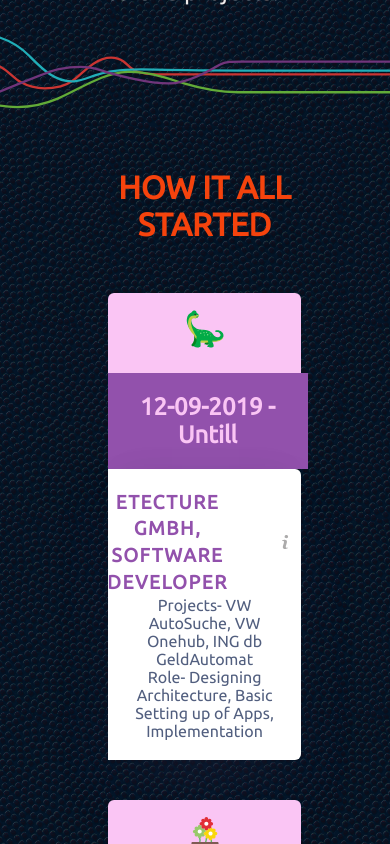
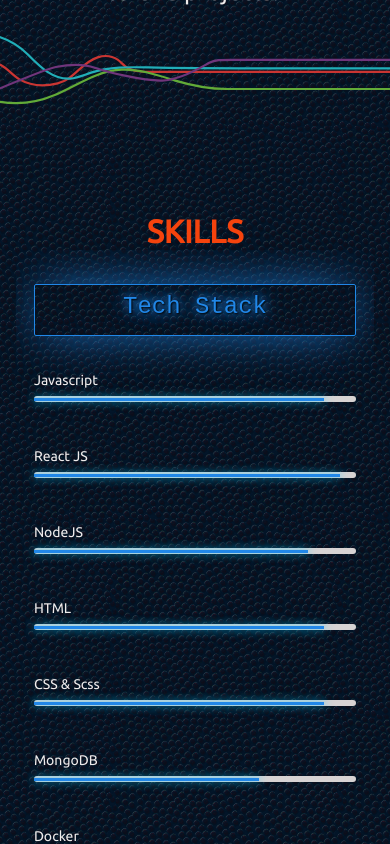
Before and after one commit to avaniklsjoshi/mama-repo, a React (Create React App) app in the folder apps/frontend-joshi/: page / in a window 390 px wide. Shown: the part 560-1404 px from the top of the page. Built offline with nearby package versions, Linux system fonts and the light colour scheme.

Commit message:
frontend-joshi: mobile view adjusted goals, current work, portfolio card and skills section

```diff
--- a/apps/frontend-joshi/src/Components/Views/LandingPage/currentWork.scss
+++ b/apps/frontend-joshi/src/Components/Views/LandingPage/currentWork.scss
@@ -1,6 +1,6 @@
 @import "../../../CommonStyles/variables.scss";
 
 .current-work{
-    margin: 40px;
+    margin: 40px 0;
     font-size: $appFontSize1XLarge;
 }
--- a/apps/frontend-joshi/src/Components/Views/LandingPage/goals.scss
+++ b/apps/frontend-joshi/src/Components/Views/LandingPage/goals.scss
@@ -3,7 +3,7 @@
 
 .goals-container{
     font-size: $appFontSize1XLarge;
-    margin: $spacing4d;
+    margin: $spacing4d 0;
     .goals-title{
         margin: $spacing4d;
         font-size: $appSubTitleFontSize;
--- a/apps/frontend-joshi/src/Components/Views/LandingPage/index.tsx
+++ b/apps/frontend-joshi/src/Components/Views/LandingPage/index.tsx
@@ -18,7 +18,7 @@ export default function LandingPage() {
     <>
       <Introduction />
       <DividingLine />
-      <Timeline />
+      {/*<Timeline />*/}
       <Skills />
       <Goals />
       <CurrentWork />
--- a/apps/frontend-joshi/src/Components/Views/LandingPage/portfolioCard.scss
+++ b/apps/frontend-joshi/src/Components/Views/LandingPage/portfolioCard.scss
@@ -4,7 +4,6 @@
   display: flex;
   justify-content: space-around;
   align-items: center;
-  margin:$spacing8d;
 }
 .border{
   height: 369px;
--- a/apps/frontend-joshi/src/Components/Views/LandingPage/skills.scss
+++ b/apps/frontend-joshi/src/Components/Views/LandingPage/skills.scss
@@ -32,10 +32,18 @@
   }
 
   .container {
-    width: 90%;
     padding:5%;
-    margin: 0 auto;
     overflow: hidden;
+    display: flex;
+    flex-direction: row;
+    @media only screen and (max-width: $mediaMobile767) {
+      flex-direction: column;
+      .col {
+        width: 100%;
+        margin: 0;
+
+      }
+    }
   }
 
   .col {
```
